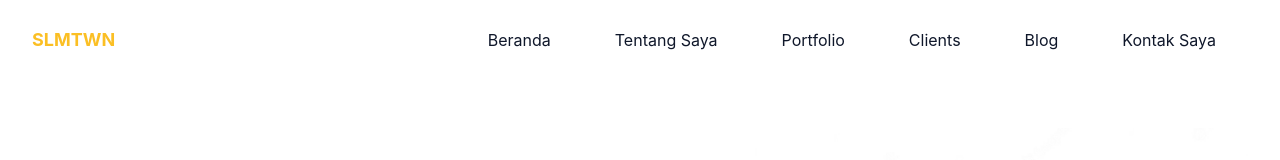
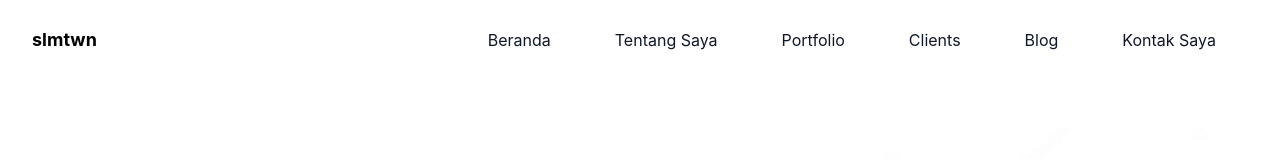
Before and after one commit to slmtwn/portfolio-tailwind-css, a website: page index.html in a window 1280 px wide. Shown: the top 160 px of the page. Drawn offline with Linux system fonts and the light colour scheme.

Commit message:
Update index.html

```diff
--- a/index.html
+++ b/index.html
@@ -15,7 +15,7 @@
         <div class="container">
             <div class="flex items-center justify-between relative">
                 <div class="px-4">
-                    <a href="#home" class="font-bold text-lg text-amber-400 block py-6">SLMTWN</a>
+                    <a href="#home" class="font-bold text-lg block py-6">slmtwn</a>
                 </div>
                 <div class="flex items-center px-4">
                     <button id="hamberger" name="hamberger" type="button" class="block absolute right-4 lg:hidden">
```
